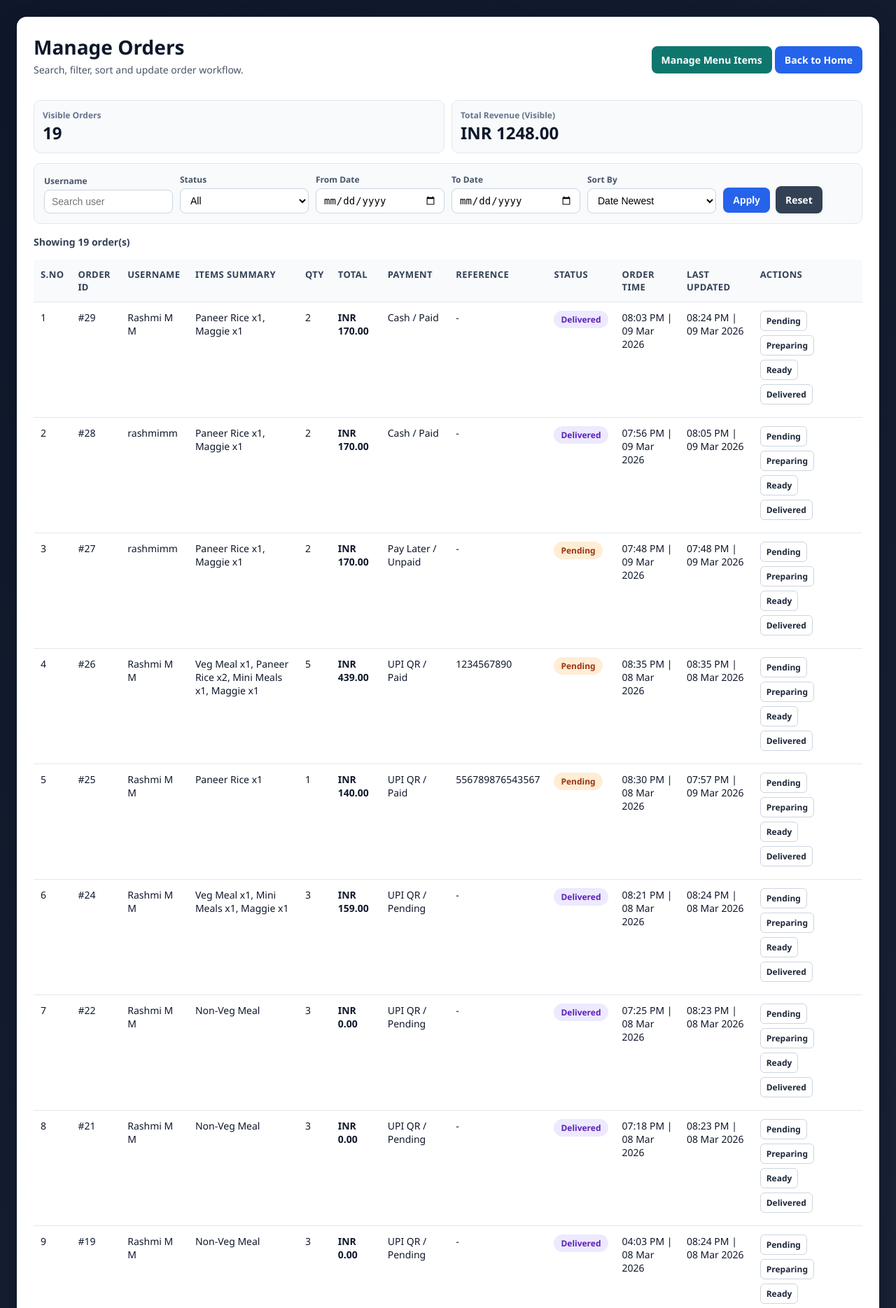
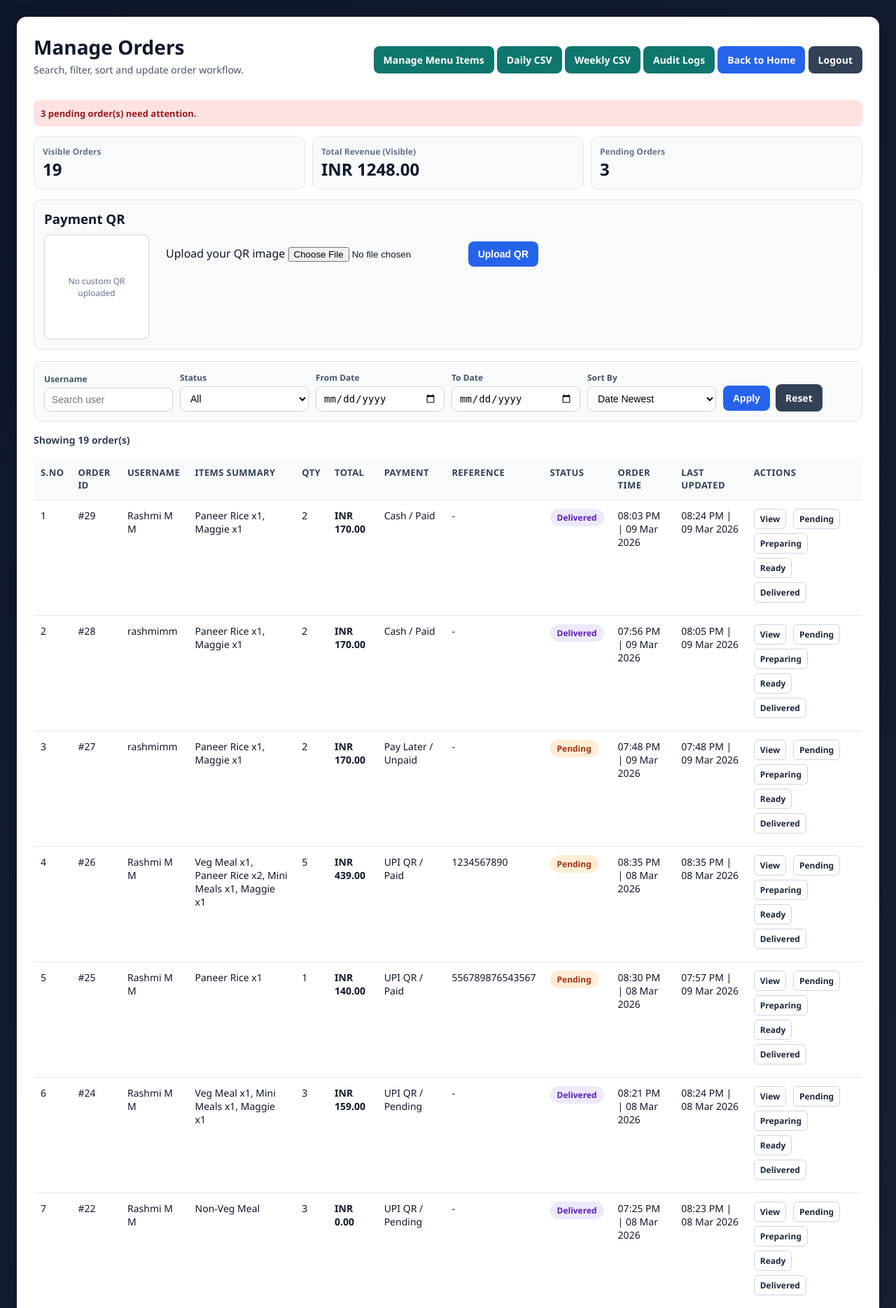
Before and after one commit to rashmimalikarjun/Order-management-system, a Flask app: page /admin in a window 1280 px wide. Shown: the top 1869 px of the page at 70% size. Run offline with Flask 3, Linux system fonts and the light colour scheme; a user stored in the database is signed in; data comes from the database, SQL or seed files in the repository.

Commit message:
Update admin.html

```diff
--- a/templates/admin.html
+++ b/templates/admin.html
@@ -90,6 +90,36 @@
     }
     .filter-actions { display: flex; gap: 8px; align-items: center; }
     .summary { margin: 8px 0 16px; font-size: 14px; color: #334155; font-weight: 600; }
+    .qr-panel {
+      background: #f8fafc;
+      border: 1px solid #e2e8f0;
+      border-radius: 10px;
+      padding: 14px;
+      margin-bottom: 16px;
+    }
+    .qr-grid {
+      display: grid;
+      grid-template-columns: 160px 1fr;
+      gap: 14px;
+      align-items: start;
+    }
+    .qr-preview {
+      width: 150px;
+      height: 150px;
+      border: 1px solid #cbd5e1;
+      border-radius: 8px;
+      object-fit: cover;
+      background: #fff;
+    }
+    .msg {
+      margin: 0 0 10px;
+      padding: 10px;
+      border-radius: 8px;
+      font-size: 13px;
+      font-weight: 700;
+    }
+    .msg.ok { background: #dcfce7; color: #166534; }
+    .msg.err { background: #fee2e2; color: #991b1b; }
     .table-wrap { overflow-x: auto; }
     table {
       width: 100%;
@@ -153,9 +183,17 @@
       </div>
       <div>
         <a href="{{ url_for('manage_menu') }}" class="btn secondary">Manage Menu Items</a>
+        <a href="{{ url_for('admin_report_csv', range='daily') }}" class="btn secondary">Daily CSV</a>
+        <a href="{{ url_for('admin_report_csv', range='weekly') }}" class="btn secondary">Weekly CSV</a>
+        <a href="{{ url_for('admin_audit_logs') }}" class="btn secondary">Audit Logs</a>
         <a href="{{ url_for('index') }}" class="btn">Back to Home</a>
+        <a href="{{ url_for('logout') }}" class="btn ghost">Logout</a>
       </div>
     </div>
+
+    {% if pending_count > 0 %}
+      <div class="msg err" style="margin-bottom:14px;">{{ pending_count }} pending order(s) need attention.</div>
+    {% endif %}
 
     <div class="stats">
       <div class="stat">
@@ -165,6 +203,38 @@
       <div class="stat">
         <div class="label">Total Revenue (Visible)</div>
         <div class="value">INR {{ '%.2f'|format(total_revenue or 0) }}</div>
+      </div>
+      <div class="stat">
+        <div class="label">Pending Orders</div>
+        <div class="value">{{ pending_count }}</div>
+      </div>
+    </div>
+
+    <div class="qr-panel">
+      <h3 style="margin:0 0 10px;">Payment QR</h3>
+      {% if request.args.get('qr_success') %}
+        <p class="msg ok">QR image uploaded successfully.</p>
+      {% endif %}
+      {% if request.args.get('qr_error') == 'missing' %}
+        <p class="msg err">Please choose a QR image file.</p>
+      {% elif request.args.get('qr_error') == 'type' %}
+        <p class="msg err">Invalid file type. Use PNG, JPG, JPEG or WEBP.</p>
+      {% endif %}
+      <div class="qr-grid">
+        <div>
+          {% if qr_image_url %}
+            <img src="{{ qr_image_url }}" alt="Admin QR" class="qr-preview">
+          {% else %}
+            <div class="qr-preview" style="display:flex; align-items:center; justify-content:center; color:#64748b; font-size:12px; text-align:center; padding:8px;">No custom QR uploaded</div>
+          {% endif %}
+        </div>
+        <div>
+          <form method="POST" action="{{ url_for('upload_admin_qr') }}" enctype="multipart/form-data">
+            <label for="qr_image">Upload your QR image</label>
+            <input id="qr_image" name="qr_image" type="file" accept=".png,.jpg,.jpeg,.webp" required>
+            <button type="submit" class="btn" style="margin-top:10px;">Upload QR</button>
+          </form>
+        </div>
       </div>
     </div>
 
@@ -247,10 +317,14 @@
               <td>{{ order.time }}</td>
               <td>{{ order.status_time }}</td>
               <td class="actions">
+                <a href="{{ url_for('admin_order_detail', order_id=order.id) }}">View</a>
                 <a href="{{ url_for('update_status', order_id=order.id, status='Pending') }}">Pending</a>
                 <a href="{{ url_for('update_status', order_id=order.id, status='Preparing') }}">Preparing</a>
                 <a href="{{ url_for('update_status', order_id=order.id, status='Ready') }}">Ready</a>
                 <a href="{{ url_for('update_status', order_id=order.id, status='Delivered') }}">Delivered</a>
+                {% if order.payment_method == 'Cash' and order.payment_status != 'Paid' %}
+                  <a href="{{ url_for('mark_cash_paid', order_id=order.id) }}">Mark Cash Paid</a>
+                {% endif %}
               </td>
             </tr>
           {% endfor %}
@@ -259,6 +333,53 @@
     {% else %}
       <div class="empty">No orders available for selected filters.</div>
     {% endif %}
+
+    <div class="qr-panel" style="margin-top:16px;">
+      <h3 style="margin:0 0 10px;">Recent Audit Activity</h3>
+      {% if recent_logs %}
+        <table style="min-width:unset;">
+          <tr>
+            <th>ID</th>
+            <th>Actor</th>
+            <th>Action</th>
+            <th>Details</th>
+            <th>Time</th>
+          </tr>
+          {% for log in recent_logs %}
+            <tr>
+              <td>#{{ log.id }}</td>
+              <td>{{ log.actor_type }}:{{ log.actor_name }}</td>
+              <td>{{ log.action }}</td>
+              <td>{{ log.details or '-' }}</td>
+              <td>{{ log.created_at }}</td>
+            </tr>
+          {% endfor %}
+        </table>
+      {% else %}
+        <p class="meta">No audit entries yet.</p>
+      {% endif %}
+    </div>
   </div>
+  <script>
+    (function () {
+      var pending = {{ pending_count or 0 }};
+      if (pending <= 0) return;
+      document.title = "(" + pending + ") Pending Orders";
+      try {
+        var audioCtx = new (window.AudioContext || window.webkitAudioContext)();
+        var osc = audioCtx.createOscillator();
+        var gain = audioCtx.createGain();
+        osc.connect(gain);
+        gain.connect(audioCtx.destination);
+        osc.type = "sine";
+        osc.frequency.setValueAtTime(880, audioCtx.currentTime);
+        gain.gain.setValueAtTime(0.001, audioCtx.currentTime);
+        gain.gain.exponentialRampToValueAtTime(0.08, audioCtx.currentTime + 0.02);
+        gain.gain.exponentialRampToValueAtTime(0.001, audioCtx.currentTime + 0.20);
+        osc.start();
+        osc.stop(audioCtx.currentTime + 0.22);
+      } catch (e) {}
+    })();
+  </script>
 </body>
 </html>
```
